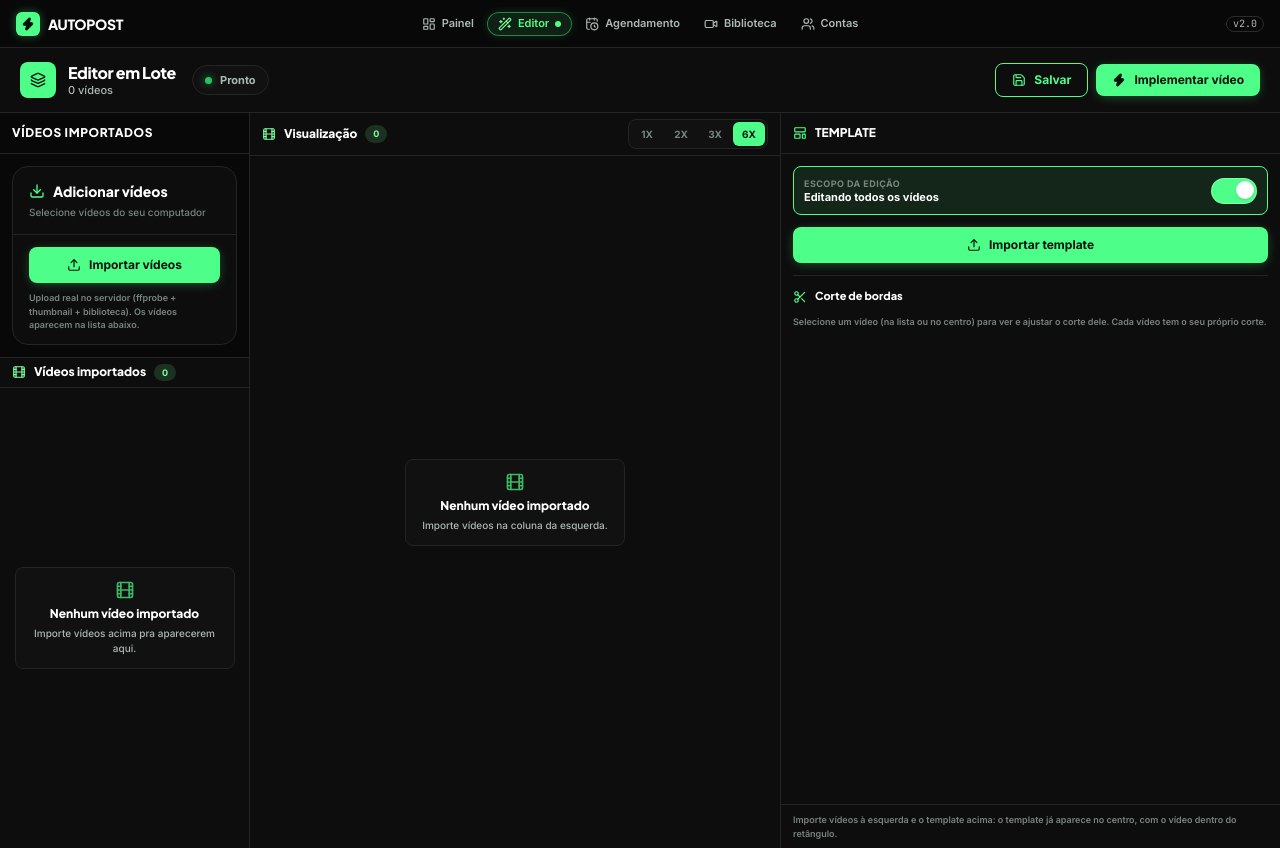
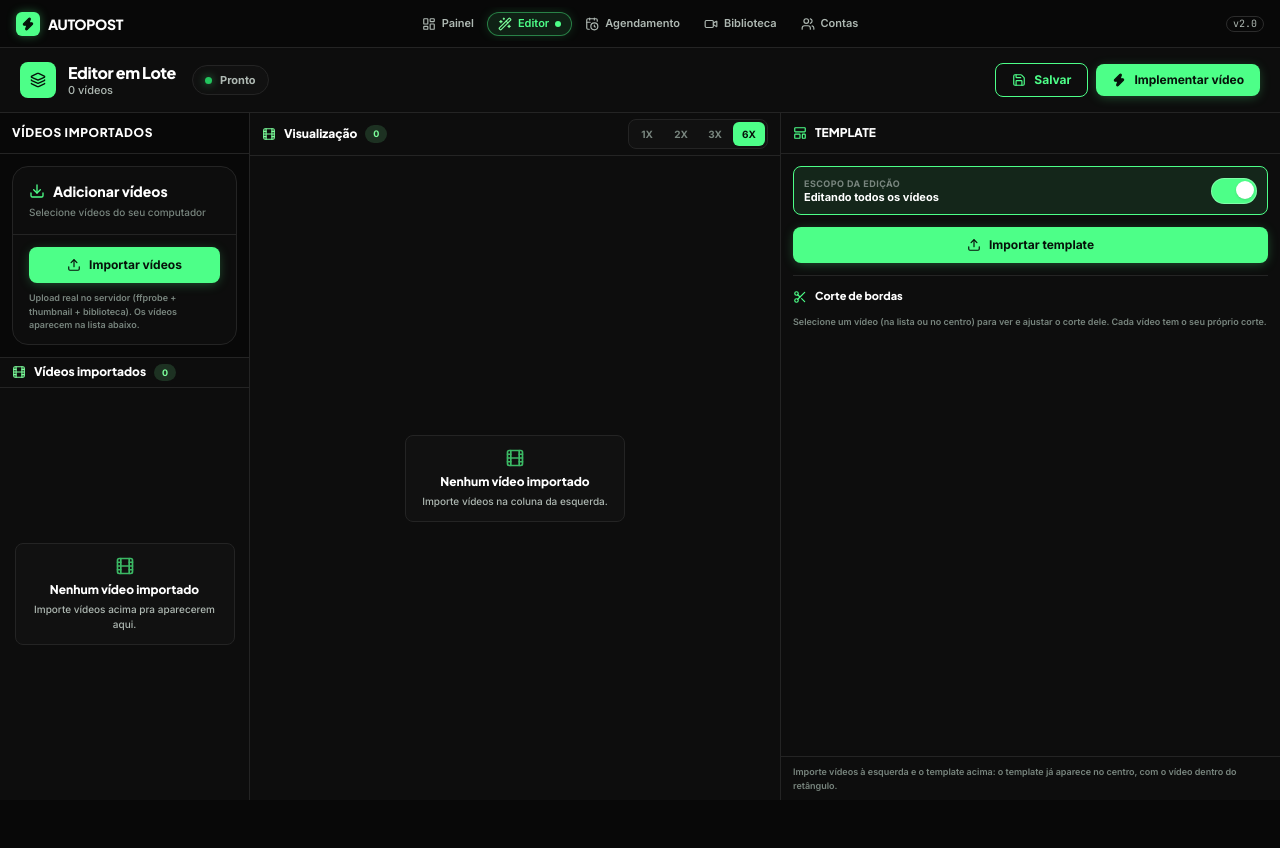
Before and after one commit to joaogamp/autopost-frontend, a React (Vite) app: page / in a window 1280 px wide. Both pictures are taken after a click on the button "ENTRAR NO MEU EDITOR DE VÍDEO". After the commit the page ends 800 px from the top, so only its background shows below. Built offline with nearby package versions, Linux system fonts and the light colour scheme.

Commit message:
fix: adiciona scroll independente no editor

```diff
--- a/src/components/editorlote/AreaCentral.jsx
+++ b/src/components/editorlote/AreaCentral.jsx
@@ -186,7 +186,10 @@ function AreaCentral(p) {
           ))}
         </div>
       </div>
-      <div ref={containerRef} className="flex-1 min-h-0 overflow-y-auto overflow-x-hidden px-3 py-2">
+      {/* ÚNICO container com rolagem da ÁREA CENTRAL: recebe a altura
+          disponível da coluna (via flex + min-h-0 do pai) e rola sozinho
+          com a scrollbar verde fina (regra `.edl-scroll-central`). */}
+      <div ref={containerRef} className="edl-scroll-central flex-1 min-h-0 overflow-y-auto overflow-x-hidden px-3 py-2">
         {itens.length === 0 ? (
           <div className="h-full flex items-center justify-center">
             <div className="edl-superficie rounded-lg px-4 py-3 text-center max-w-[240px]">
--- a/src/index.css
+++ b/src/index.css
@@ -399,6 +399,70 @@ select option {
   .edl-painel-camadas, .edl-painel-ferramentas { height: auto; }
 }
 
+/* ============================================================
+   ROLAGEM INDEPENDENTE DA ÁREA CENTRAL — desktop (≥ 769px).
+   SOMENTE estrutura: nenhuma lógica, texto, ícone, cor ou tamanho
+   de componente muda aqui.
+
+   ANTES: o `.edl-root` tinha `min-h-screen`, então a altura da
+   shell crescia junto com a quantidade de vídeos e quem rolava era
+   o DOCUMENTO inteiro — o painel direito subia junto e o
+   `position: sticky` do preview era apenas um remendo.
+
+   AGORA: a shell passa a ter a ALTURA DISPONÍVEL (aqui menos a
+   navbar fixa de 48px / `h-12`), a LINHA do grid ocupa `1fr`
+   dessa altura (nunca a soma do conteúdo das colunas) e cada
+   coluna vira um contêiner de altura fechada:
+     · CENTRO  — o `overflow-y: auto` que já existia em AreaCentral
+                  passa a rolar de verdade (é a rolagem pedida);
+     · DIREITA — continua no layout normal, visível, e rola POR
+                  DENTRO só se o painel for maior que a altura
+                  disponível (comportamento que o PainelFluxo já
+                  tinha);
+     · ESQUERDA — idem, a lista de vídeos já rola por dentro.
+   ============================================================ */
+@media (min-width: 769px) {
+  .edl-root {
+    /* 48px = altura fixa da BarraNavegacao (h-12) acima do editor. */
+    height: calc(100vh - 48px);
+    height: calc(100dvh - 48px);
+    min-height: 0; /* cancela o `min-h-screen` da marcação */
+    overflow: hidden; /* ninguém rola o documento dentro do editor */
+  }
+  /* A LINHA do grid tem exatamente a altura disponível: é o que
+     permite que os CONTEÚDENS maiores rolem por dentro das colunas. */
+  .edl-layout {
+    grid-template-rows: minmax(0, 1fr);
+    min-height: 0;
+  }
+  /* O preview não precisa mais de `sticky`: não existe rolagem de
+     página para "grudar" — ele simplesmente ocupa a coluna. */
+  .edl-preview-central {
+    position: static;
+    height: 100%;
+    min-height: 0;
+  }
+  .edl-painel-esquerdo, .edl-painel-direita {
+    height: 100%;
+    min-height: 0;
+  }
+}
+
+/* SCROLLBAR DA ÁREA CENTRAL — vertical, ~4px, verde #4dff88.
+   Trilho invisível (o fundo preto da interface é preservado) e
+   thumb verde discreto; no hover só um tom mais claro. Escopada a
+   UMA div (a de rolagem da área central): nenhuma outra rolagem da
+   aplicação é afetada. */
+.edl-scroll-central {
+  scrollbar-width: thin;
+  scrollbar-color: var(--edl-verde) transparent;
+}
+.edl-root .edl-scroll-central::-webkit-scrollbar { width: 4px; height: 4px; }
+.edl-root .edl-scroll-central::-webkit-scrollbar-track { background: transparent; }
+.edl-root .edl-scroll-central::-webkit-scrollbar-thumb { background: var(--edl-verde); border-radius: 9999px; }
+.edl-root .edl-scroll-central::-webkit-scrollbar-thumb:hover { background: var(--edl-verde-claro); }
+.edl-root .edl-scroll-central::-webkit-scrollbar-button { display: none; width: 0; height: 0; }
+
 /* Adaptação web mobile; nenhuma regra abaixo muda o desktop. */
 @media (max-width: 768px) {
   .autopost-nav > div { grid-template-columns: 24px minmax(0, 1fr); gap: 8px; padding-inline: 8px; }
```
